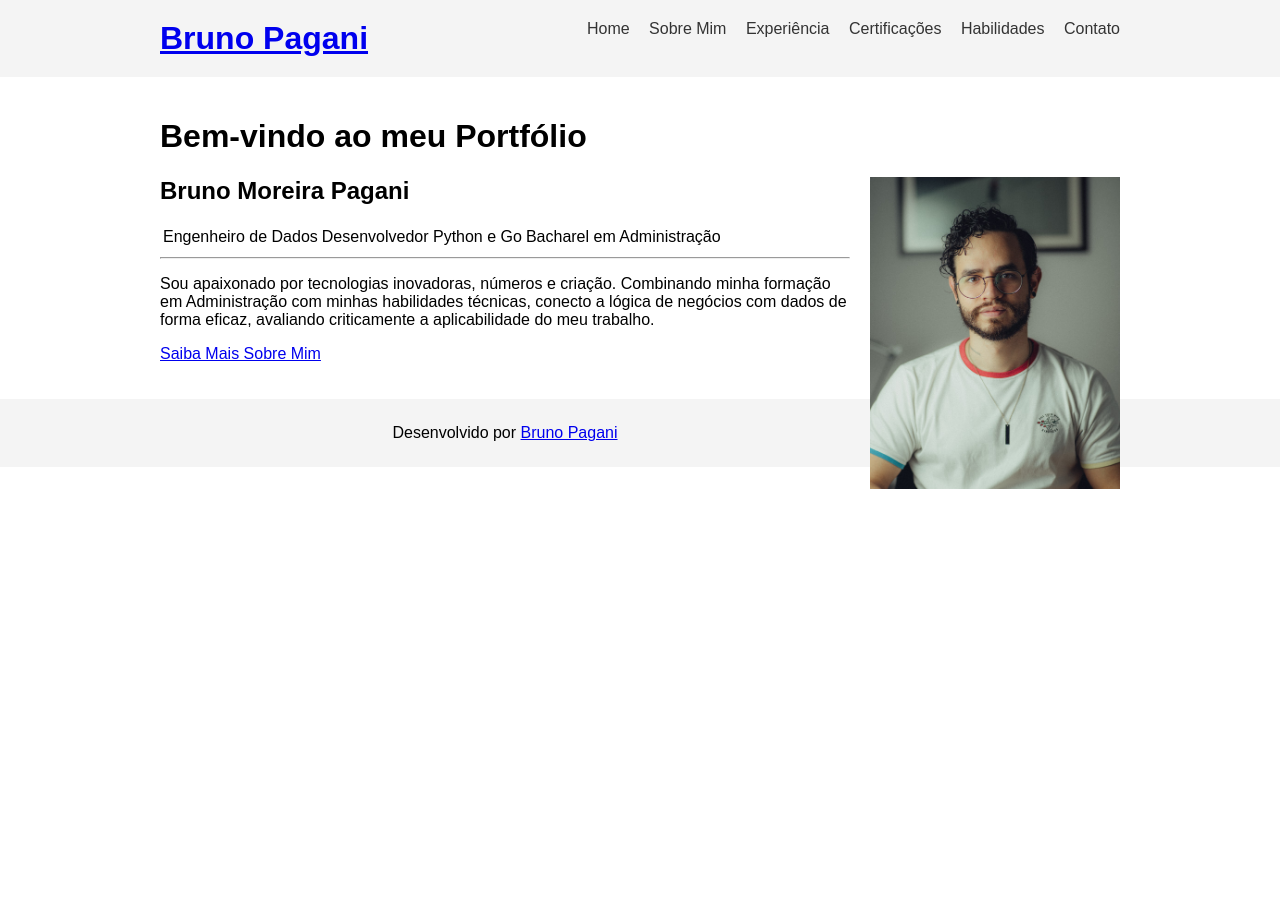
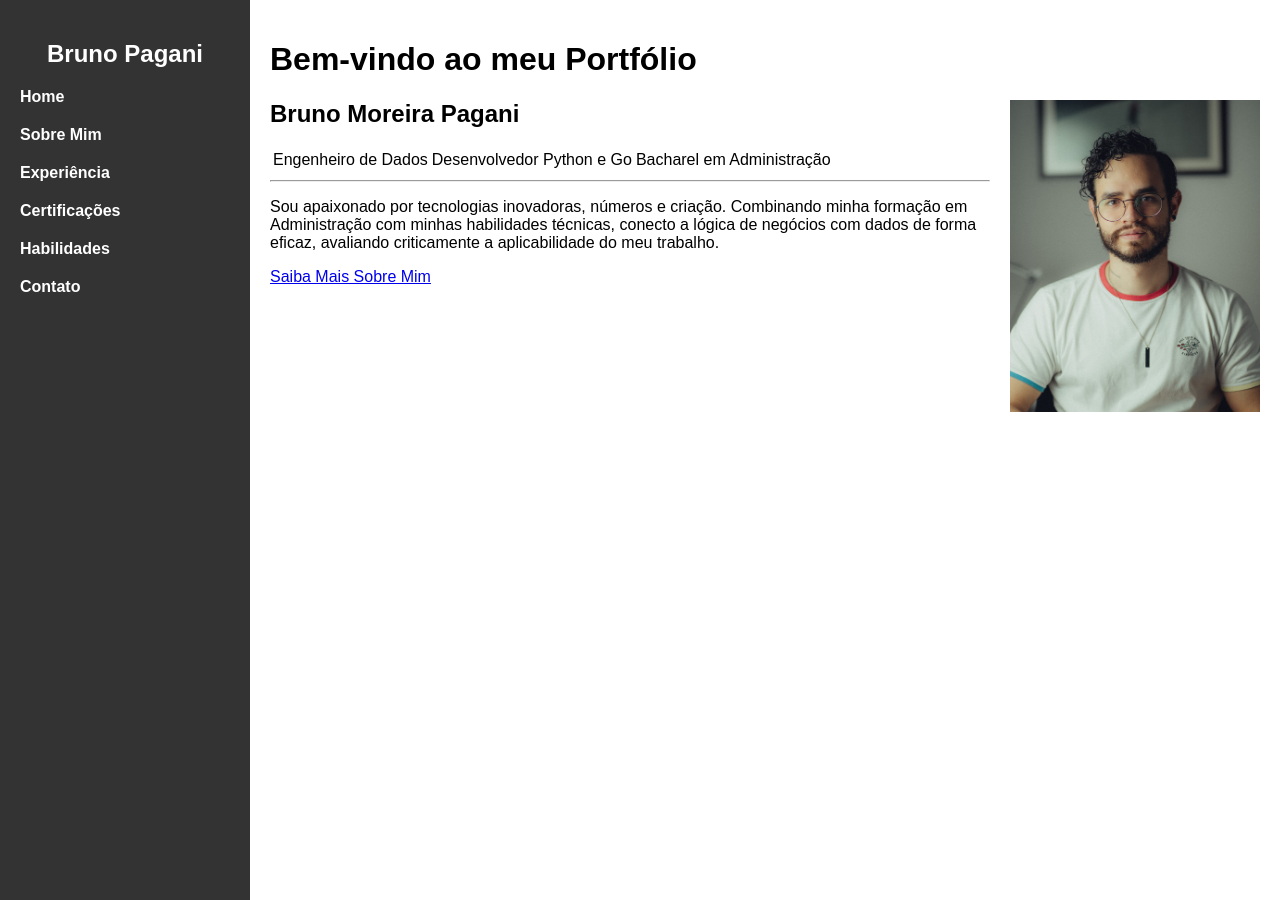
Before and after one commit to bruno-pagani-ceub/portfolio-hub, a Jekyll site: the page built from index.md, in a window 1280 px wide. Built offline with Jekyll 4.4.1, drawn with Linux system fonts in a browser that asks for light colours.

```diff
--- a/_config.yml
+++ b/_config.yml
@@ -1,5 +1,3 @@
+theme: jekyll-theme-minimal
 title: "Bruno Pagani"
 description: "Portfólio Profissional"
-email: "bruno.pagani@sempreceub.com"
-baseurl: ""
-url: "https://brunompagani.github.io"
--- a/_layouts/default.html
+++ b/_layouts/default.html
@@ -1,18 +1,16 @@
 <!DOCTYPE html>
-<html lang="pt-BR">
+<html lang="en">
   <head>
     <meta charset="UTF-8">
     <meta name="viewport" content="width=device-width, initial-scale=1.0">
-  <title>{{ page.title }} - {{ site.title }}</title>
+    <title>{{ page.title }} | {{ site.title }}</title>
     <link rel="stylesheet" href="{{ '/assets/css/style.css' | relative_url }}">
-  <!-- Favicon -->
-  <link rel="icon" href="{{ '/assets/images/favicon.ico' | relative_url }}" type="image/x-icon">
   </head>
   <body>
-  <!-- Cabeçalho -->
-  <header>
-    <div class="container">
-      <h1><a href="{{ site.baseurl }}/">{{ site.title }}</a></h1>
+    <div id="container">
+      <!-- Menu Lateral -->
+      <aside id="sidebar">
+        <h2>{{ site.title }}</h2>
         <nav>
           <ul>
             <li><a href="{{ site.baseurl }}/">Home</a></li>
@@ -23,24 +21,12 @@
             <li><a href="{{ site.baseurl }}/contact">Contato</a></li>
           </ul>
         </nav>
-    </div>
-  </header>
+      </aside>
 
       <!-- Conteúdo Principal -->
-  <main>
-    <div class="container">
+      <main id="content">
         {{ content }}
+      </main>
     </div>
-  </main>
-
-  <!-- Rodapé -->
-  <footer>
-    <div class="container">
-      <p>Desenvolvido por <a href="{{ site.baseurl }}/">{{ site.title }}</a></p>
-    </div>
-  </footer>
-
-  <!-- Scripts (se necessário) -->
-  <!-- <script src="{{ '/assets/js/main.js' | relative_url }}"></script> -->
   </body>
 </html>
--- a/assets/css/style.css
+++ b/assets/css/style.css
@@ -1,51 +1,54 @@
+/* Configuração básica */
 body {
+    margin: 0;
     font-family: Arial, sans-serif;
-    margin: 0;
+    display: flex;
+  }
+
+  /* Estrutura principal */
+  #container {
+    display: flex;
+    width: 100%;
+    height: 100vh;
+  }
+
+  /* Menu Lateral */
+  #sidebar {
+    background-color: #333;
+    color: #fff;
+    width: 250px;
+    padding: 20px;
+    height: 100%;
+    box-sizing: border-box;
+  }
+
+  #sidebar h2 {
+    font-size: 1.5em;
+    text-align: center;
+  }
+
+  #sidebar ul {
+    list-style: none;
     padding: 0;
   }
 
-  .container {
-    width: 90%;
-    max-width: 960px;
-    margin: 0 auto;
+  #sidebar ul li {
+    margin: 20px 0;
   }
 
-  header, footer {
-    background-color: #f4f4f4;
-    padding: 20px 0;
+  #sidebar ul li a {
+    color: #fff;
+    text-decoration: none;
+    font-weight: bold;
   }
 
-  header h1 {
-    display: inline-block;
-    margin: 0;
+  #sidebar ul li a:hover {
+    text-decoration: underline;
   }
 
-  header nav {
-    display: inline-block;
-    float: right;
+  /* Conteúdo Principal */
+  #content {
+    flex: 1;
+    padding: 20px;
+    overflow-y: auto;
   }
-
-  header nav ul {
-    list-style: none;
-    margin: 0;
-    padding: 0;
-  }
-
-  header nav li {
-    display: inline-block;
-    margin-left: 15px;
-  }
-
-  header nav a {
-    text-decoration: none;
-    color: #333;
-  }
-
-  main {
-    padding: 20px 0;
-  }
-
-  footer p {
-    text-align: center;
-    margin: 5px 0;
-  }
```
Lines whose indentation alone changed are shown as unchanged.
